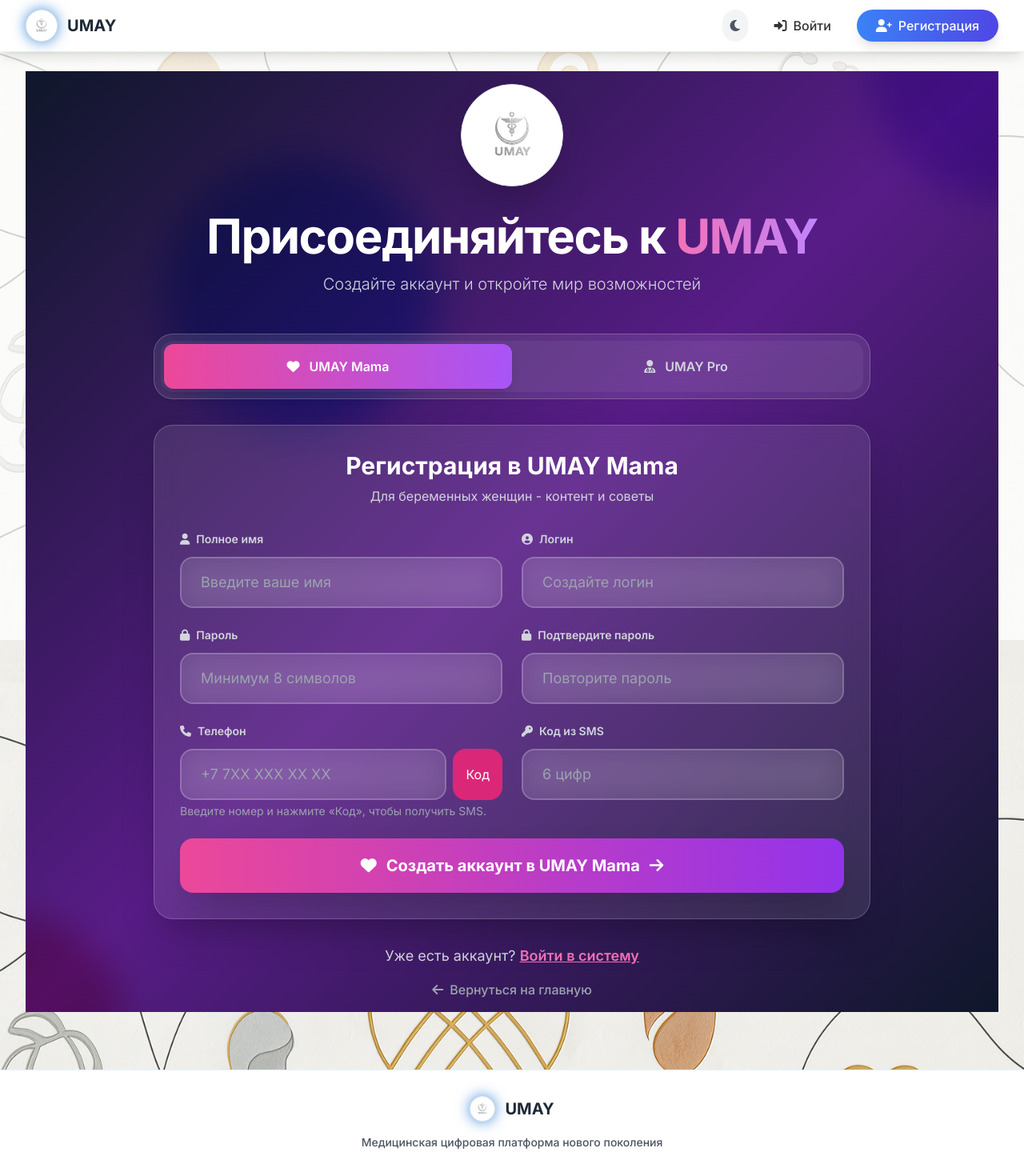
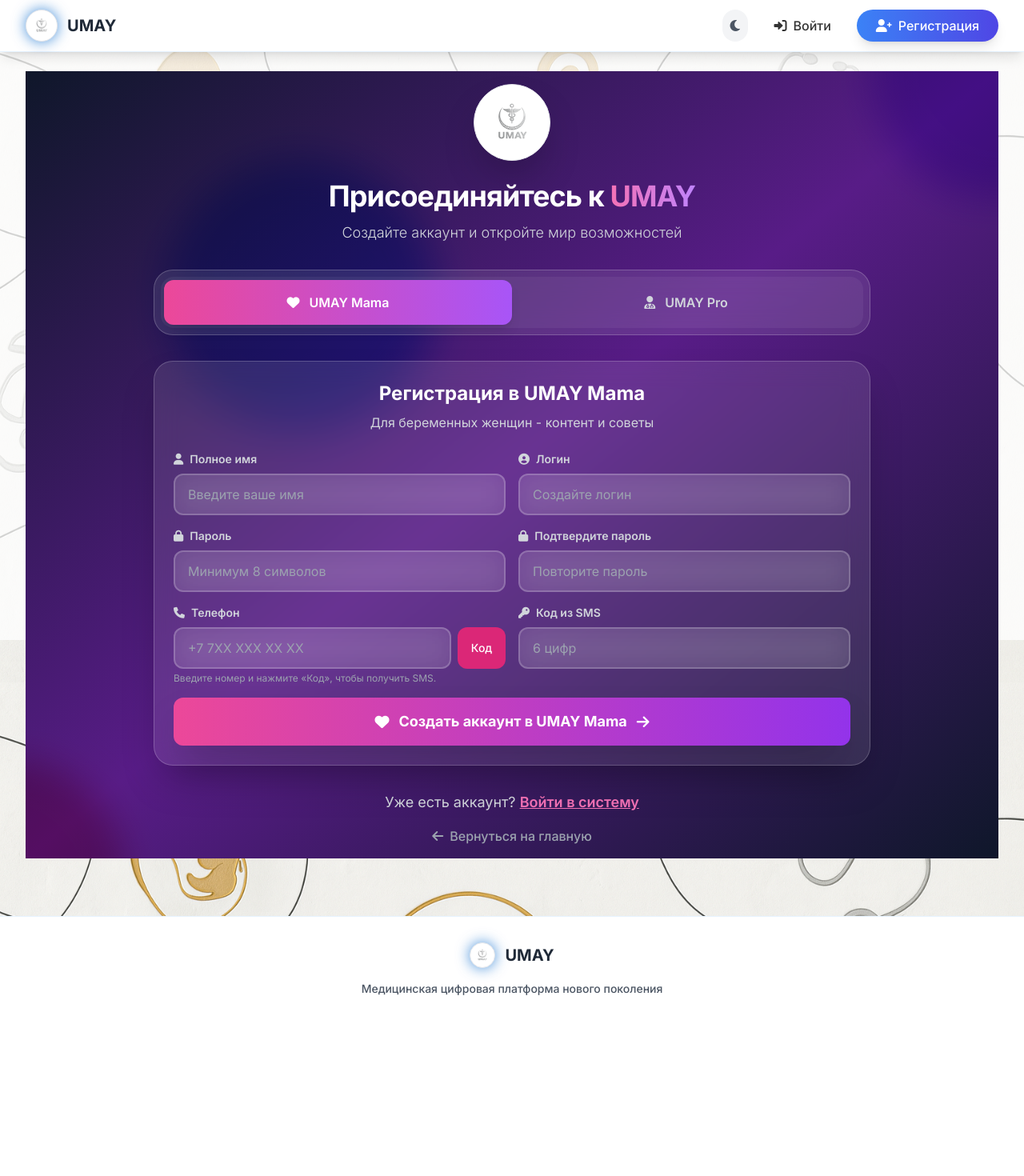
Before and after one commit to Sapar-ali/UMAY_app, a Flask app: page /register in a window 1280 px wide. Shown: the whole page at 80% size. After the commit the page ends 1244 px from the top, so only its background shows below. Run offline with Flask 3, Linux system fonts and the light colour scheme; parts of the project's set-up code (start-up, migrations or seed data) failed here and were passed over; some libraries are stand-ins or nearby versions.

Commit message:
🎨 REGISTER FORM: сделал компактнее - уменьшил отступы, шрифты, кнопку Код, все аккуратнее как в примере

```diff
--- a/templates/register.html
+++ b/templates/register.html
@@ -16,14 +16,14 @@
     <div class="relative z-10 min-h-screen flex items-center justify-center p-4">
         <div class="w-full max-w-4xl">
             <!-- Header -->
-            <div class="text-center mb-12 animate-fade-in">
-                <div class="w-32 h-32 rounded-full mx-auto mb-8 flex items-center justify-center bg-white backdrop-blur-lg border border-gray-200 shadow-2xl">
-                    <img src="{{ url_for('static', filename='assets/new-logo.png') }}" alt="UMAY" class="w-20 h-20 object-contain">
+            <div class="text-center mb-8 animate-fade-in">
+                <div class="w-24 h-24 rounded-full mx-auto mb-6 flex items-center justify-center bg-white backdrop-blur-lg border border-gray-200 shadow-2xl">
+                    <img src="{{ url_for('static', filename='assets/new-logo.png') }}" alt="UMAY" class="w-16 h-16 object-contain">
                 </div>
-                <h1 class="text-6xl font-bold text-white mb-4 tracking-tight">
+                <h1 class="text-4xl font-bold text-white mb-3 tracking-tight">
                     Присоединяйтесь к <span class="bg-gradient-to-r from-pink-400 to-purple-400 bg-clip-text text-transparent">UMAY</span>
                 </h1>
-                <p class="text-xl text-gray-300 font-light">Создайте аккаунт и откройте мир возможностей</p>
+                <p class="text-lg text-gray-300 font-light">Создайте аккаунт и откройте мир возможностей</p>
             </div>
 
             <!-- Registration Type Selector -->
@@ -41,89 +41,89 @@
             </div>
 
             <!-- User Registration Form -->
-            <div id="userForm" class="bg-white/10 backdrop-blur-lg rounded-3xl p-8 border border-white/20 shadow-2xl animate-scale-in">
-                <div class="text-center mb-8">
-                    <h2 class="text-3xl font-bold text-white mb-2">Регистрация в UMAY Mama</h2>
+            <div id="userForm" class="bg-white/10 backdrop-blur-lg rounded-3xl p-6 border border-white/20 shadow-2xl animate-scale-in">
+                <div class="text-center mb-6">
+                    <h2 class="text-2xl font-bold text-white mb-2">Регистрация в UMAY Mama</h2>
                     <p class="text-gray-300">Для беременных женщин - контент и советы</p>
                 </div>
 
-                <form method="POST" class="space-y-6">
+                <form method="POST" class="space-y-4">
                     <input type="hidden" name="user_type" value="user">
                     <input type="hidden" name="app_type" value="mama">
 
-                    <div class="grid grid-cols-1 md:grid-cols-2 gap-6">
+                    <div class="grid grid-cols-1 md:grid-cols-2 gap-4">
                         <div class="group">
-                            <label class="block text-sm font-semibold text-gray-300 mb-3 group-focus-within:text-pink-400 transition-colors">
+                            <label class="block text-sm font-semibold text-gray-300 mb-2 group-focus-within:text-pink-400 transition-colors">
                                 <i class="fas fa-user mr-2"></i>Полное имя
                             </label>
                             <input type="text"
                                    name="full_name"
                                    required
-                                   class="w-full px-6 py-4 bg-white/10 border-2 border-white/20 rounded-2xl text-white placeholder-gray-400 focus:border-pink-400 focus:bg-white/20 transition-all duration-300 text-lg backdrop-blur-lg"
+                                   class="w-full px-4 py-3 bg-white/10 border-2 border-white/20 rounded-xl text-white placeholder-gray-400 focus:border-pink-400 focus:bg-white/20 transition-all duration-300 text-base backdrop-blur-lg"
                                    placeholder="Введите ваше имя">
                         </div>
 
                         <div class="group">
-                            <label class="block text-sm font-semibold text-gray-300 mb-3 group-focus-within:text-pink-400 transition-colors">
+                            <label class="block text-sm font-semibold text-gray-300 mb-2 group-focus-within:text-pink-400 transition-colors">
                                 <i class="fas fa-user-circle mr-2"></i>Логин
                             </label>
                             <input type="text"
                                    name="login"
                                    required
-                                   class="w-full px-6 py-4 bg-white/10 border-2 border-white/20 rounded-2xl text-white placeholder-gray-400 focus:border-pink-400 focus:bg-white/20 transition-all duration-300 text-lg backdrop-blur-lg"
+                                   class="w-full px-4 py-3 bg-white/10 border-2 border-white/20 rounded-xl text-white placeholder-gray-400 focus:border-pink-400 focus:bg-white/20 transition-all duration-300 text-base backdrop-blur-lg"
                                    placeholder="Создайте логин">
                         </div>
                     </div>
 
-                    <div class="grid grid-cols-1 md:grid-cols-2 gap-6">
+                    <div class="grid grid-cols-1 md:grid-cols-2 gap-4">
                         <div class="group">
-                            <label class="block text-sm font-semibold text-gray-300 mb-3 group-focus-within:text-pink-400 transition-colors">
+                            <label class="block text-sm font-semibold text-gray-300 mb-2 group-focus-within:text-pink-400 transition-colors">
                                 <i class="fas fa-lock mr-2"></i>Пароль
                             </label>
                             <input type="password"
                                    name="password"
                                    required
-                                   class="w-full px-6 py-4 bg-white/10 border-2 border-white/20 rounded-2xl text-white placeholder-gray-400 focus:border-pink-400 focus:bg-white/20 transition-all duration-300 text-lg backdrop-blur-lg"
+                                   class="w-full px-4 py-3 bg-white/10 border-2 border-white/20 rounded-xl text-white placeholder-gray-400 focus:border-pink-400 focus:bg-white/20 transition-all duration-300 text-base backdrop-blur-lg"
                                    placeholder="Минимум 8 символов">
                         </div>
 
                         <div class="group">
-                            <label class="block text-sm font-semibold text-gray-300 mb-3 group-focus-within:text-pink-400 transition-colors">
+                            <label class="block text-sm font-semibold text-gray-300 mb-2 group-focus-within:text-pink-400 transition-colors">
                                 <i class="fas fa-lock mr-2"></i>Подтвердите пароль
                             </label>
                             <input type="password"
                                    name="confirm_password"
                                    required
-                                   class="w-full px-6 py-4 bg-white/10 border-2 border-white/20 rounded-2xl text-white placeholder-gray-400 focus:border-pink-400 focus:bg-white/20 transition-all duration-300 text-lg backdrop-blur-lg"
+                                   class="w-full px-4 py-3 bg-white/10 border-2 border-white/20 rounded-xl text-white placeholder-gray-400 focus:border-pink-400 focus:bg-white/20 transition-all duration-300 text-base backdrop-blur-lg"
                                    placeholder="Повторите пароль">
                         </div>
                     </div>
 
                      <!-- Phone + OTP for UMAY Mama -->
-                     <div class="grid grid-cols-1 md:grid-cols-2 gap-6">
+                     <div class="grid grid-cols-1 md:grid-cols-2 gap-4">
                          <div class="group">
-                             <label class="block text-sm font-semibold text-gray-300 mb-3 group-focus-within:text-pink-400 transition-colors">
+                             <label class="block text-sm font-semibold text-gray-300 mb-2 group-focus-within:text-pink-400 transition-colors">
                                  <i class="fas fa-phone mr-2"></i>Телефон
                              </label>
                              <div class="flex space-x-2">
                                  <input type="tel" name="phone" id="user_phone" required placeholder="+7 7XX XXX XX XX"
-                                        class="flex-1 px-6 py-4 bg-white/10 border-2 border-white/20 rounded-2xl text-white placeholder-gray-400 focus:border-pink-400 focus:bg-white/20 transition-all duration-300 text-lg backdrop-blur-lg" />
-                                 <button type="button" id="user_send_code" class="px-4 py-4 bg-pink-600 hover:bg-pink-700 text-white rounded-2xl">Код</button>
+                                        class="flex-1 px-4 py-3 bg-white/10 border-2 border-white/20 rounded-xl text-white placeholder-gray-400 focus:border-pink-400 focus:bg-white/20 transition-all duration-300 text-base backdrop-blur-lg" />
+                                 <button type="button" id="user_send_code" class="px-3 py-3 bg-pink-600 hover:bg-pink-700 text-white rounded-xl text-sm font-medium min-w-[60px]">Код</button>
                              </div>
-                             <p id="user_phone_hint" class="text-sm text-gray-400 mt-1">Введите номер и нажмите «Код», чтобы получить SMS.</p>
+                             <p id="user_phone_hint" class="text-xs text-gray-400 mt-1">Введите номер и нажмите «Код», чтобы получить SMS.</p>
                          </div>
 
                          <div class="group">
-                             <label class="block text-sm font-semibold text-gray-300 mb-3 group-focus-within:text-pink-400 transition-colors">
+                             <label class="block text-sm font-semibold text-gray-300 mb-2 group-focus-within:text-pink-400 transition-colors">
                                  <i class="fas fa-key mr-2"></i>Код из SMS
                              </label>
                              <input type="text" name="otp_code" id="user_otp" required placeholder="6 цифр"
-                                    class="w-full px-6 py-4 bg-white/10 border-2 border-white/20 rounded-2xl text-white placeholder-gray-400 focus:border-pink-400 focus:bg-white/20 transition-all duration-300 text-lg backdrop-blur-lg" />
+                                    class="w-full px-4 py-3 bg-white/10 border-2 border-white/20 rounded-xl text-white placeholder-gray-400 focus:border-pink-400 focus:bg-white/20 transition-all duration-300 text-base backdrop-blur-lg" />
                          </div>
                      </div>
 
                     <button type="submit"
-                            class="w-full bg-gradient-to-r from-pink-500 to-purple-600 hover:from-pink-600 hover:to-purple-700 text-white font-bold py-5 px-8 rounded-2xl transition-all duration-300 transform hover:scale-105 shadow-2xl flex items-center justify-center space-x-3 text-xl group">
+                            class="w-full bg-gradient-to-r from-pink-500 to-purple-600 hover:from-pink-600 hover:to-purple-700 text-white font-bold py-4 px-6 rounded-xl transition-all duration-300 transform hover:scale-105 shadow-2xl flex items-center justify-center space-x-3 text-lg group">
                         <i class="fas fa-heart group-hover:animate-pulse"></i>
                         <span>Создать аккаунт в UMAY Mama</span>
                         <i class="fas fa-arrow-right group-hover:translate-x-1 transition-transform"></i>
```
